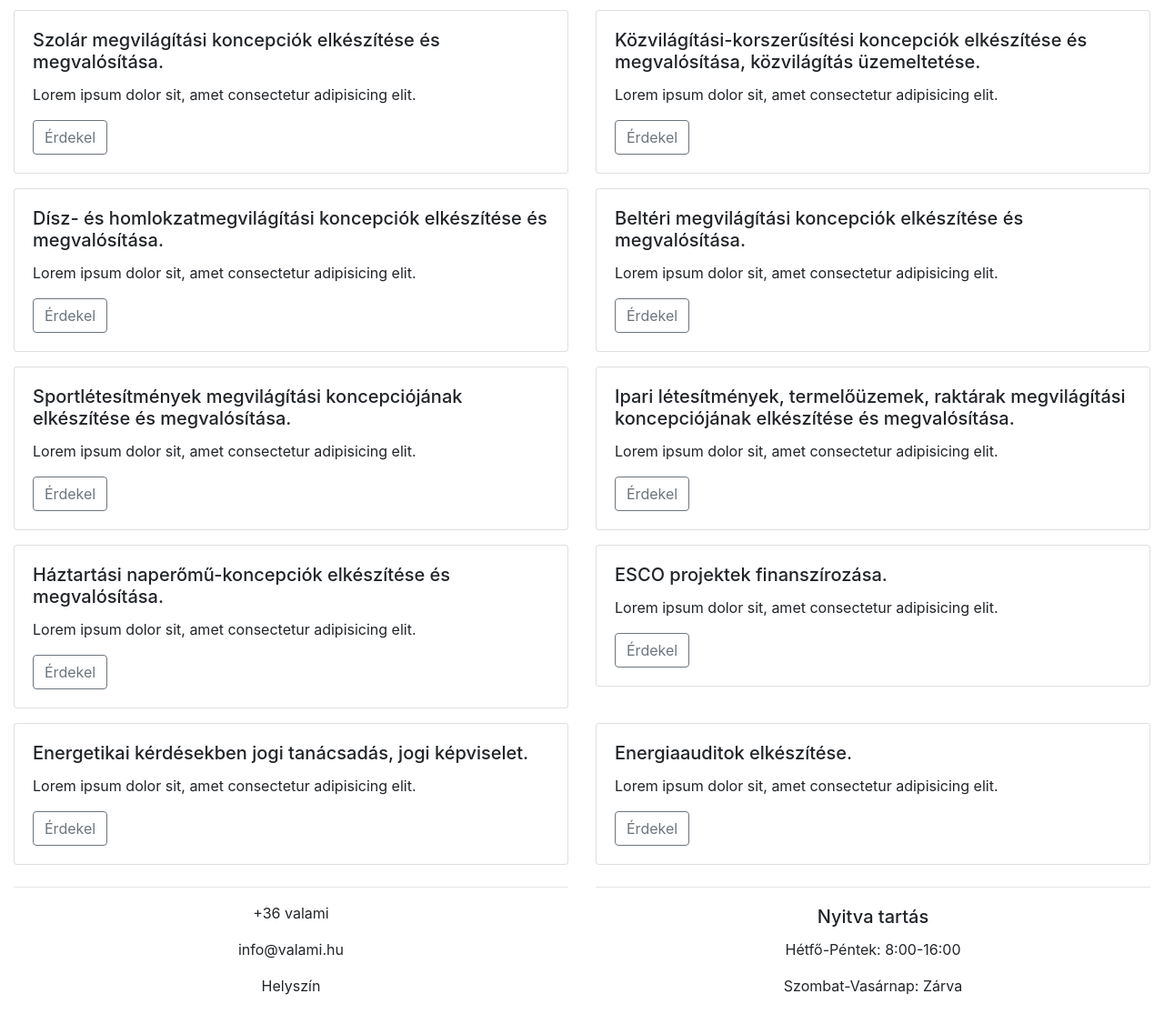
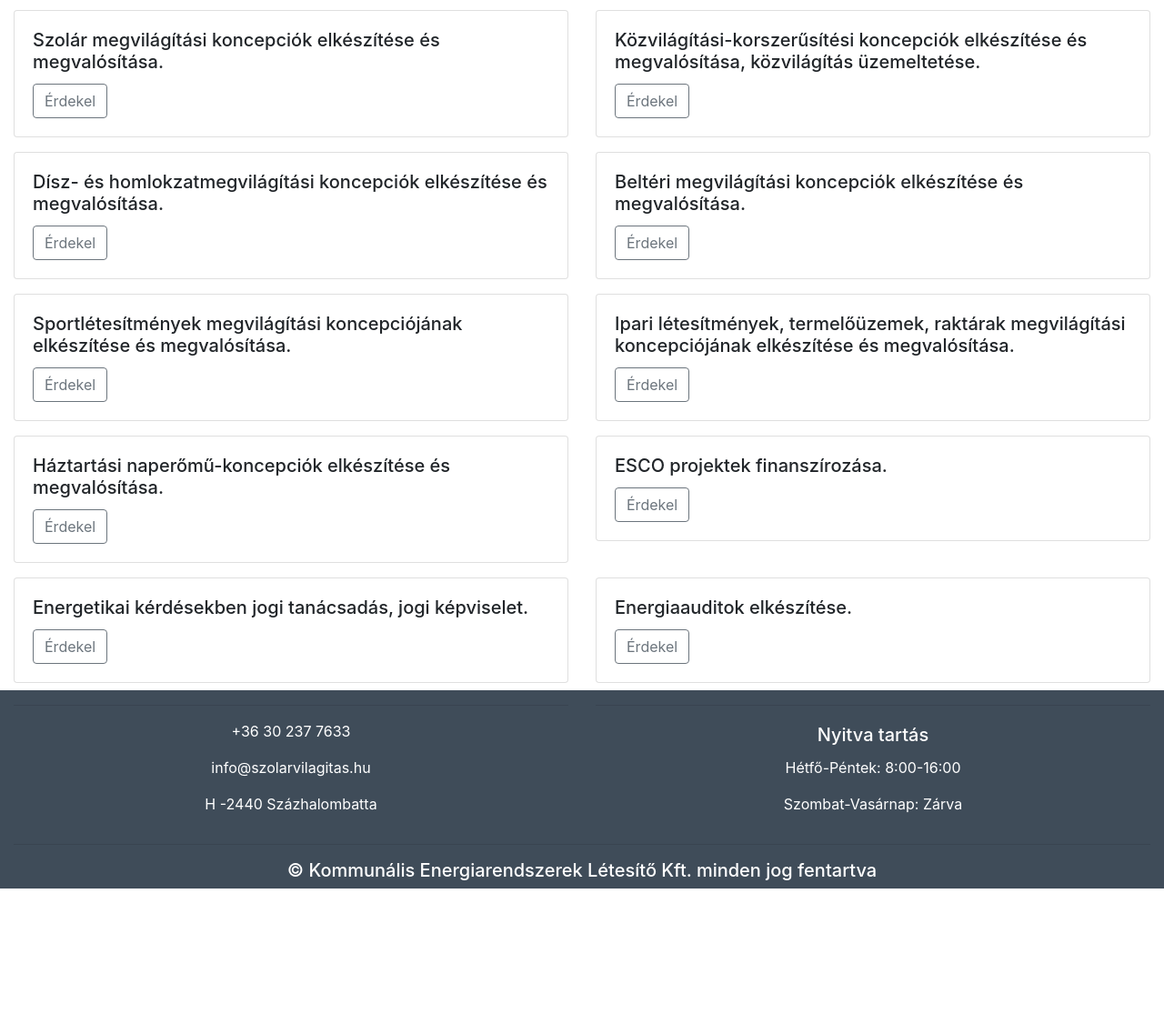
Before and after one commit to Vochenzi97/szolarvilagitas, a plain HTML site: page szolgaltatasok.html in a window 1280 px wide. Shown: the part 645-1760 px from the top of the page at 91% size. After the commit the page ends 1622 px from the top, so only its background shows below. Drawn offline with nearby package versions, Linux system fonts and the light colour scheme.

Commit message:
Véglegesítés

```diff
--- a/assets/css/styles.css
+++ b/assets/css/styles.css
@@ -38,6 +38,9 @@
 
 .header_p {
 	size: 2rem !important;
+	background-color: rgba(0, 0, 0, 0.3);
+	border-radius: 5px;
+
 }
 
 .line {
@@ -53,7 +56,7 @@
 }
 
 .gray {
-	background-color: #A7B6C9ff;;
+	background-color: #A7B6C9ff;
 }
 
 /* .service {
@@ -72,10 +75,10 @@
 	background-color: rgba(255, 255, 255, 0.4);
 }
 
-/* .footer {
+.footer {
 	background-color: #3F4C59ff;
 	color: white;
-} */
+}
 
 .header {
 	text-shadow: 0px 2px 0px rgba(0, 0, 0, 1);
@@ -84,6 +87,7 @@
 .icon_little {
 	height: 24px;
 	width: 24px;
+	font-weight: 500;
 }
 
 .icon {
@@ -102,7 +106,7 @@ object {
 }
 
 .result {
-	background-color: lightgreen;
+	background-color: rgb(30, 146, 30);
 	border-radius: 5px;
 	border: 2px solid black;
 	color: white;
--- a/szolgaltatasok.html
+++ b/szolgaltatasok.html
@@ -68,92 +68,82 @@
 
     <div class="container-fluid padding">
         <div class="row padding">
-            <div class="col-xl-6 pt-2 pb-2">
+            <div class="ani col-xl-6 pt-2 pb-2">
                 <div class="card">
                     <div class="card-body">
                         <h5 class="card-title">Szolár megvilágítási koncepciók elkészítése és megvalósítása.</h5>
-                        <p class="card-text">Lorem ipsum dolor sit, amet consectetur adipisicing elit.</p>
                         <a href="kapcsolat.html" class="btn btn-outline-secondary">Érdekel</a>
                     </div>
                 </div>
             </div>
-            <div class="col-xl-6 pt-2 pb-2">
+            <div class="ani col-xl-6 pt-2 pb-2">
                 <div class="card">
                     <div class="card-body">
                         <h5 class="card-title">Közvilágítási-korszerűsítési koncepciók elkészítése és megvalósítása, közvilágítás üzemeltetése.</h5>
-                        <p class="card-text">Lorem ipsum dolor sit, amet consectetur adipisicing elit.</p>
                         <a href="kapcsolat.html" class="btn btn-outline-secondary">Érdekel</a>
                     </div>
                 </div>
             </div>
-            <div class="col-xl-6 pt-2 pb-2">
+            <div class="ani col-xl-6 pt-2 pb-2">
                 <div class="card">
                     <div class="card-body">
                         <h5 class="card-title">Dísz- és homlokzatmegvilágítási koncepciók elkészítése és megvalósítása.</h5>
-                        <p class="card-text">Lorem ipsum dolor sit, amet consectetur adipisicing elit.</p>
                         <a href="kapcsolat.html" class="btn btn-outline-secondary">Érdekel</a>
                     </div>
                 </div>
             </div>
-            <div class="col-xl-6 pt-2 pb-2">
+            <div class="ani col-xl-6 pt-2 pb-2">
                 <div class="card">
                     <div class="card-body">
                         <h5 class="card-title">Beltéri megvilágítási koncepciók elkészítése és megvalósítása.</h5>
-                        <p class="card-text">Lorem ipsum dolor sit, amet consectetur adipisicing elit.</p>
                         <a href="kapcsolat.html" class="btn btn-outline-secondary">Érdekel</a>
                     </div>
                 </div>
             </div>
-            <div class="col-xl-6 pt-2 pb-2">
+            <div class="ani col-xl-6 pt-2 pb-2">
                 <div class="card">
                     <div class="card-body">
                         <h5 class="card-title">Sportlétesítmények megvilágítási koncepciójának elkészítése és megvalósítása.</h5>
-                        <p class="card-text">Lorem ipsum dolor sit, amet consectetur adipisicing elit.</p>
                         <a href="kapcsolat.html" class="btn btn-outline-secondary">Érdekel</a>
                     </div>
                 </div>
             </div>
-            <div class="col-xl-6 pt-2 pb-2">
+            <div class="ani col-xl-6 pt-2 pb-2">
                 <div class="card">
                     <div class="card-body">
                         <h5 class="card-title">Ipari létesítmények, termelőüzemek, raktárak megvilágítási koncepciójának elkészítése és megvalósítása.</h5>
-                        <p class="card-text">Lorem ipsum dolor sit, amet consectetur adipisicing elit.</p>
                         <a href="kapcsolat.html" class="btn btn-outline-secondary">Érdekel</a>
                     </div>
                 </div>
             </div>
-            <div class="col-xl-6 pt-2 pb-2">
+            <div class="ani col-xl-6 pt-2 pb-2">
                 <div class="card">
                     <div class="card-body">
                         <h5 class="card-title">Háztartási naperőmű-koncepciók elkészítése és megvalósítása.</h5>
-                        <p class="card-text">Lorem ipsum dolor sit, amet consectetur adipisicing elit.</p>
                         <a href="kapcsolat.html" class="btn btn-outline-secondary">Érdekel</a>
                     </div>
                 </div>
             </div>
-            <div class="col-xl-6 pt-2 pb-2">
+            <div class="ani col-xl-6 pt-2 pb-2">
                 <div class="card">
                     <div class="card-body">
                         <h5 class="card-title">ESCO projektek finanszírozása.</h5>
-                        <p class="card-text">Lorem ipsum dolor sit, amet consectetur adipisicing elit.</p>
                         <a href="kapcsolat.html" class="btn btn-outline-secondary">Érdekel</a>
                     </div>
                 </div>
             </div>
-            <div class="col-xl-6 pt-2 pb-2">
+            <div class="ani col-xl-6 pt-2 pb-2">
                 <div class="card">
                     <div class="card-body">
                         <h5 class="card-title">Energetikai kérdésekben jogi tanácsadás, jogi képviselet.</h5>
-                        <p class="card-text">Lorem ipsum dolor sit, amet consectetur adipisicing elit.</p>
                         <a href="kapcsolat.html" class="btn btn-outline-secondary">Érdekel</a>
                     </div>
                 </div>
             </div>
-            <div class="col-xl-6 pt-2 pb-2">
+            <div class="ani col-xl-6 pt-2 pb-2">
                 <div class="card">
                     <div class="card-body">
                         <h5 class="card-title">Energiaauditok elkészítése.</h5>
-                        <p class="card-text">Lorem ipsum dolor sit, amet consectetur adipisicing elit.</p>
                         <a href="kapcsolat.html" class="btn btn-outline-secondary">Érdekel</a>
                     </div>
                 </div>
@@ -167,9 +157,9 @@
             <div class="row text-center align-items-end">
                 <div class="col-md-6">
                     <hr class="light">
-                    <p>+36 valami</p>
-                    <p>info@valami.hu</p>
-                    <p>Helyszín</p>
+                    <p>+36 30 237 7633</p>
+                    <p>info@szolarvilagitas.hu</p>
+                    <p>H -2440 Százhalombatta</p>
                 </div>
                 <div class="col-md-6">
                     <hr class="light">
@@ -189,5 +179,7 @@
     <script src="https://cdnjs.cloudflare.com/ajax/libs/popper.js/1.12.9/umd/popper.min.js"></script>
     <script src="https://maxcdn.bootstrapcdn.com/bootstrap/4.0.0/js/bootstrap.min.js"></script>
     <script src="https://use.fontawesome.com/releases/v5.0.8/js/all.js"></script>
+
+    <script src="assets/js/animation.js"></script>
 </body>
 </html>
```
Also changed, not shown: celcsoportok.html (+6 -12 lines), co2_kalkulator.html (+4 -4 lines), index.html (+9 -9 lines), kapcsolat.html (+4 -4 lines), termekek.html (+3 -3 lines), img/icon/lightbulb-regular.svg (added).
